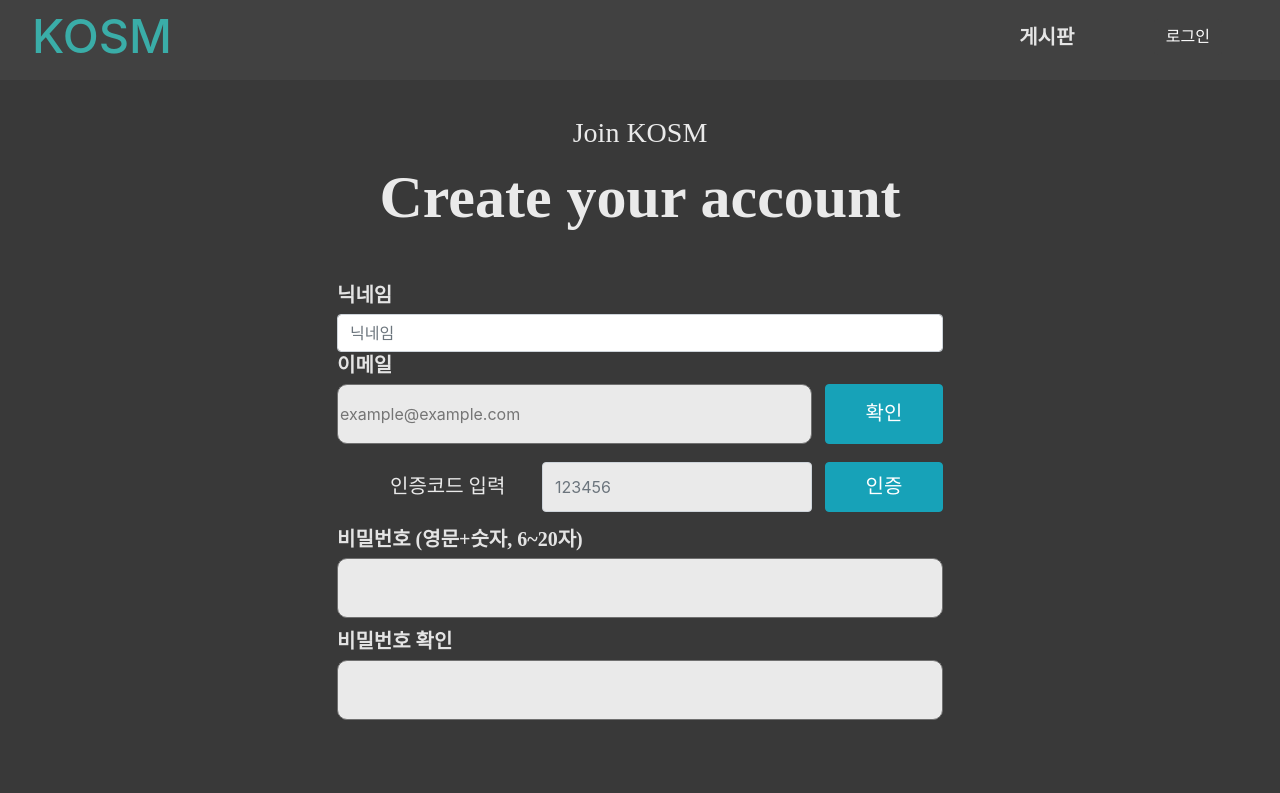
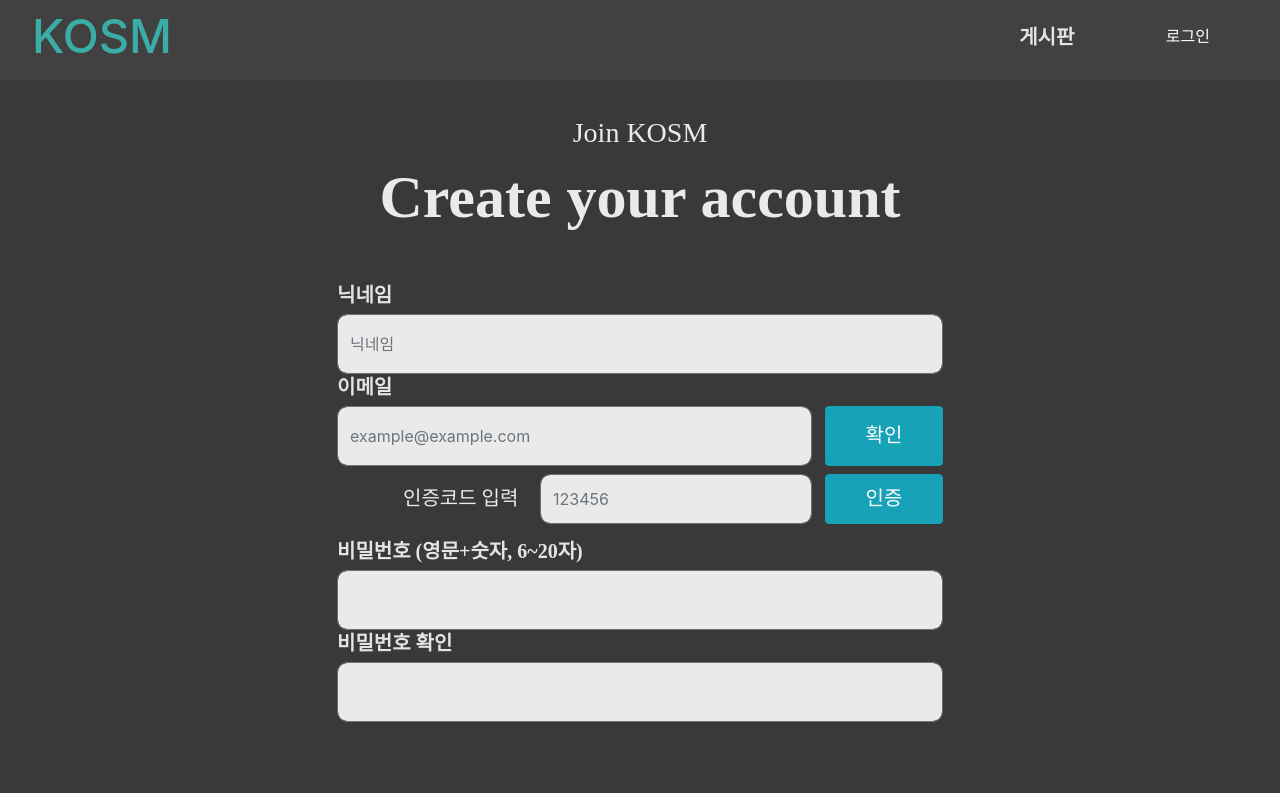
Before and after one commit to 0420syj/KOSM, a React (Create React App) app in the folder test6/frontend/: page /signup in a window 1280 px wide. Shown: the top 793 px of the page. Built offline with nearby package versions, Linux system fonts and the light colour scheme.

Commit message:
회원가입 유효성 검사
유효성 검사 기능 완료

```diff
--- a/test6/frontend/src/sign/signup/SignUpForm.js
+++ b/test6/frontend/src/sign/signup/SignUpForm.js
@@ -197,8 +197,7 @@ const SignUp = ({match}) => {
                             type='text'
                             name='nickname'
                             id='nickname'
-                            className={ `form-control ${inputClassNameHelper(userInfo.nickname && userInfo.validNickName)}` }
-                            //원래 것 나머지 input은 디자인대로 바꿨음
+                            className={ `form-control ${inputClassNameHelper(userInfo.nickname && userInfo.validNickName)} input-nickname` }
                             placeholder='닉네임'/>
                     </div>
                     <div>
@@ -211,24 +210,12 @@ const SignUp = ({match}) => {
                                     name='email'
                                     id='email'
                                     style={{width: '475px'}}
-                                    className={ `signUpSubInput ${inputClassNameHelper(userInfo.email && userInfo.validEmail)}` }
+                                    className={ `form-control ${inputClassNameHelper(userInfo.email && userInfo.validEmail)} input-email` }
                                     placeholder='example@example.com'
                                     aria-describedby="emailHelp"/>
                                 <ButtonToggle
                                     color='info'
-                                    style={{
-                                        marginLeft: '13px',
-                                        width: '118px',
-                                        height: '60px',
-                                        fontSize: '20px',
-                                        fontFamily: 'NotoSans',
-                                        fontWeight: '500',
-                                        fontStretch: 'normal',
-                                        fontStyle: 'normal',
-                                        lineHeight: '1.35',
-                                        letterSpacing: 'normal',
-                                        textAlign: 'center',
-                                        display:'inline-box'}}
+                                    className="button-email"
                                     onClick={emailClick}>
                                         확인
                                 </ButtonToggle>
@@ -241,49 +228,18 @@ const SignUp = ({match}) => {
                             justifyContent: 'flex-end',
                             marginTop: '8px'}}>
                         <div style={{display: 'flex'}}>
-                            <div style={{
-                                display: 'flex',
-                                width: '137px',
-                                height: '50px',
-                                alignItems:'center',
-                                verticalAlign:'center',
-                                fontFamily: 'NotoSans',
-                                fontSize: '20px',
-                                fontWeight: '500',
-                                fontStretch: 'normal',
-                                fontStyle: 'normal',
-                                lineHeight: '1.35',
-                                letterSpacing: 'normal',
-                                color: '#eaeaea'}}>
+                            <div className="label-code">
                                 인증코드 입력
                             </div>
                             <input
                                 type='text'
                                 name='code'
                                 id='code'
-                                className='form-control'
-                                style={{
-                                    width: '270px',
-                                    height: '50px',
-                                    background: '#eaeaea',
-                                    marginLeft:'15px'}}
+                                className='form-control input-code'
                                 placeholder='123456'/>
                             <ButtonToggle
                                 color='info'
-                                style={{
-                                    marginLeft:'13px',
-                                    fontSize: '13px',
-                                    width: '118px',
-                                    height: '50px',
-                                    fontFamily: 'NotoSans',
-                                    fontSize: '20px',
-                                    fontWeight: '500',
-                                    fontStretch: 'normal',
-                                    fontStyle: 'normal',
-                                    lineHeight: '1.35',
-                                    letterSpacing: 'normal',
-                                    color: '#ffffff',
-                                    display:'inline-box'}}>
+                                className="button-code">
                                     인증
                             </ButtonToggle>
                         </div>
@@ -295,7 +251,7 @@ const SignUp = ({match}) => {
                             type='password'
                             name='password'
                             id='password'
-                            className={ `signUpSubInput ${inputClassNameHelper(userInfo.password && userInfo.validPassWord)}`}/>
+                            className={ `form-control ${inputClassNameHelper(userInfo.password && userInfo.validPassWord)} input-password`}/>
                     </div>
                     <div className='signUpFormContainer'>
                         <div className='signUpSubTitle'>비밀번호 확인</div>
@@ -304,7 +260,7 @@ const SignUp = ({match}) => {
                             type='password'
                             name='confirm-password'
                             id='confirm-password'
-                            className={ `signUpSubInput ${inputClassNameHelper(userInfo.confirmpassword && userInfo.validConfirmPassWord)}` }/>
+                            className={ `form-control ${inputClassNameHelper(userInfo.confirmpassword && userInfo.validConfirmPassWord)} input-confirm-password` }/>
                     </div>
                     { /*<button type='submit' className='btn btn-success'>버튼</button>*/ }
                     <div style={{width: '100%', marginTop: '73px'}}>
--- a/test6/frontend/src/sign/signup/SignUpForm.scss
+++ b/test6/frontend/src/sign/signup/SignUpForm.scss
@@ -73,3 +73,75 @@
         }
     }
 }
+
+.input-nickname, .input-password, .input-confirm-password {
+    width: 606px;
+    height: 60px;
+    border-radius: 10px;
+    border: solid 1px #707070;
+    background-color: #eaeaea;
+}
+
+.input-email {
+    width: 475px;
+    height: 60px;
+    border-radius: 10px;
+    border: solid 1px #707070;
+    background-color: #eaeaea;
+}
+
+.input-code {
+    width: 272px;
+    height: 50px;
+    border-radius: 10px;
+    border: solid 1px #707070;
+    background-color: #eaeaea;
+
+}
+
+.button-email {
+    margin-left: 13px;
+    width: 118px;
+    height: 60px;
+    font-size: 20px;
+    font-family: NotoSans;
+    font-weight: 500;
+    font-stretch: normal;
+    font-style: normal;
+    line-height: 1.35;
+    letter-spacing: normal;
+    text-align: center;
+    display: inline-box;
+}
+
+.label-code {
+    display: flex;
+    width: 137px;
+    height: 50px;
+    align-items:center;
+    vertical-align:center;
+    font-family: NotoSans;
+    font-size: 20px;
+    font-weight: 500;
+    font-stretch: normal;
+    font-style: normal;
+    line-height: 1.35;
+    letter-spacing: normal;
+    color: #eaeaea;
+}
+
+.button-code {
+    margin-left:13px;
+    font-size: 13px;
+    width: 118px;
+    height: 50px;
+    font-family: NotoSans;
+    font-size: 20px;
+    font-weight: 500;
+    font-stretch: normal;
+    font-style: normal;
+    line-height: 1.35;
+    letter-spacing: normal;
+    color: #ffffff;
+    display:inline-box;
+}
```
